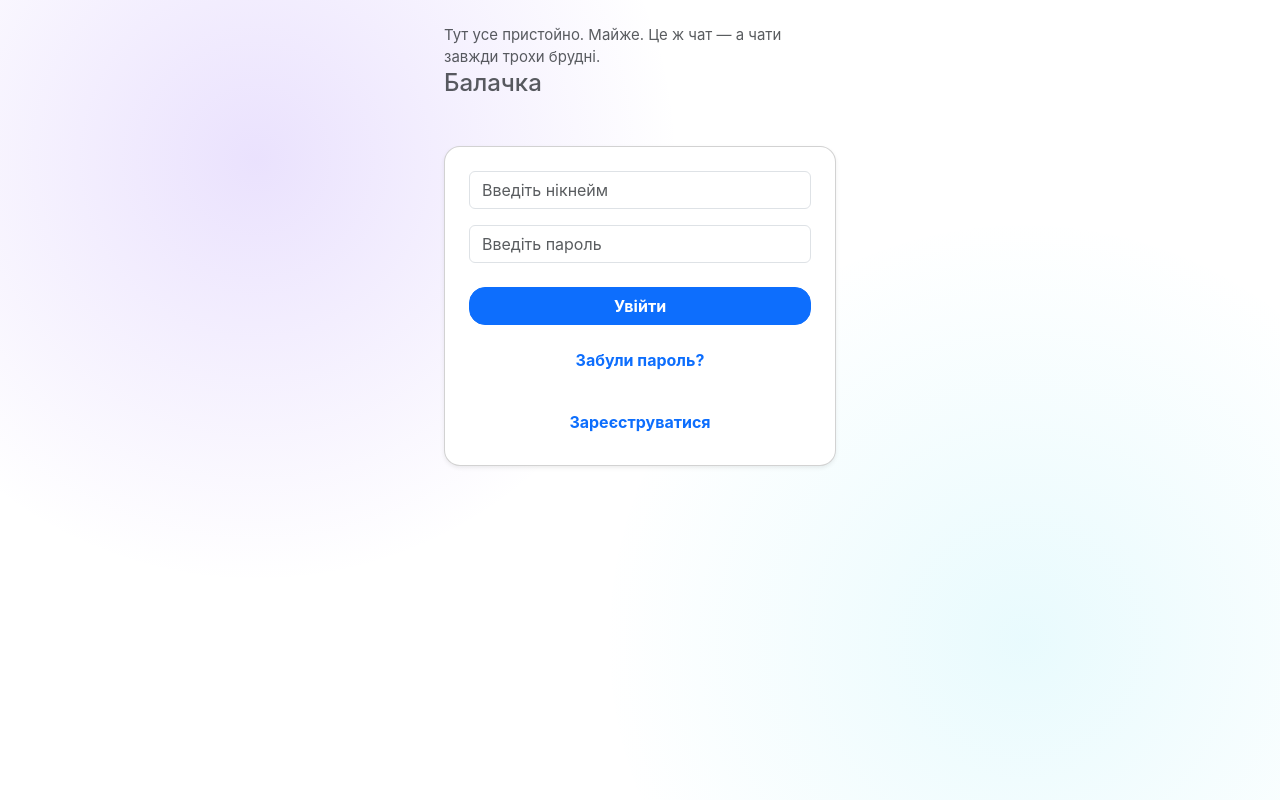
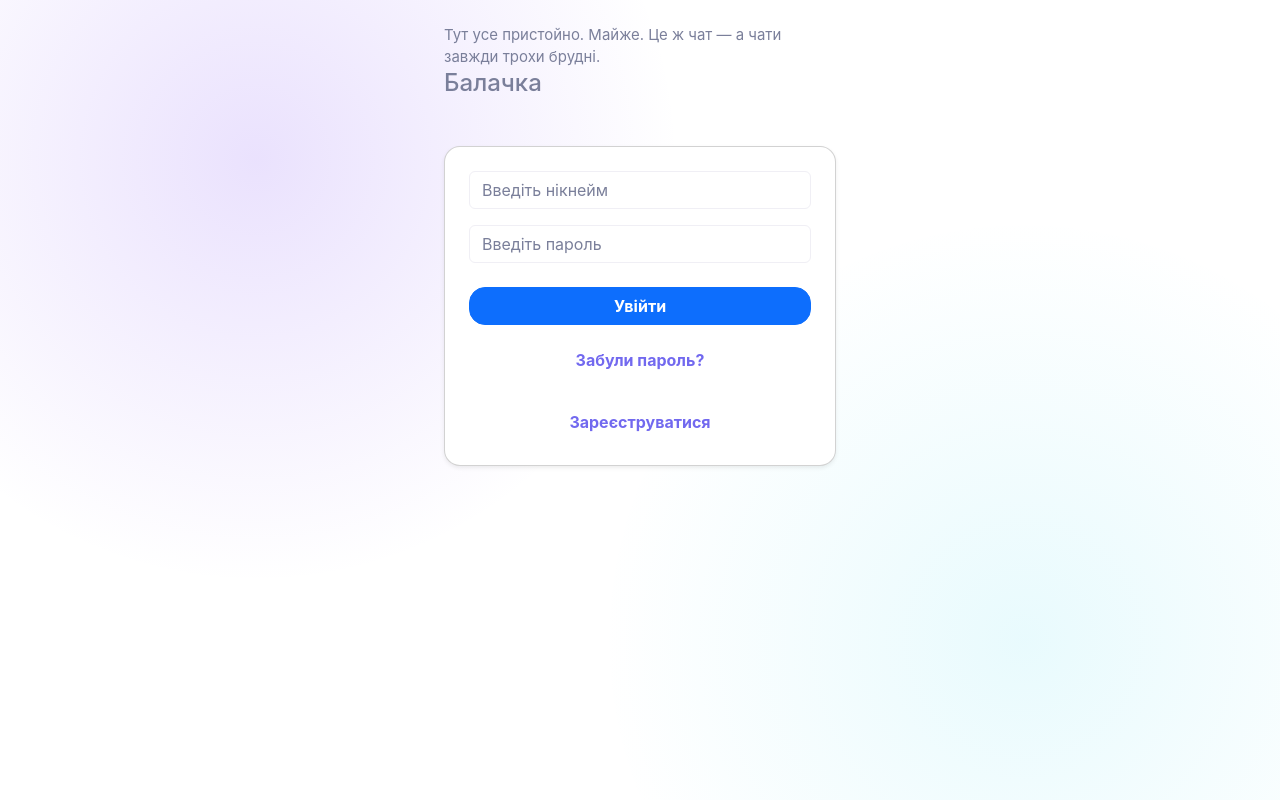
Before and after one commit to assinshells/chat-app, a React (Vite) app in the folder frontend/: page / in a window 1280 px wide. Built offline with nearby package versions, Linux system fonts and the light colour scheme; no server answers.

Commit message:
modified:   frontend/src/app/styles/_variable.css 	modified:   frontend/src/app/styles/app.css 	modified:   frontend/src/app/styles/sidebar-chat.css 	modified:   frontend/src/app/styles/sidebar-menu.css

```diff
--- a/frontend/src/app/styles/_variable.css
+++ b/frontend/src/app/styles/_variable.css
@@ -1,22 +1,25 @@
 :root {
+  --bs-white: #fff;
+  --bs-primary: #7269ef;
+  --bs-danger: #ef476f;
+  --bs-light: #e6ebf5;
+  --bs-dark: #343a40;
+  --bs-secondary-color: #7a7f9a;
+  --bs-secondary-bg: #f5f7fb;
+  --bs-sidebar-sub-bg: #f5f7fb;
 
-  --danger: #f46a6a;
-  --light: #e6ebf5;
-  --secondary-color: #7a7f9a;
-  --sidebar-sub-bg: #f5f7fb;
+  --bs-font-family:
+    Inter, -apple-system, Segoe UI, Roboto, Arial, sans-serif;
+  --bs-background-color: #fff;
+  --bs-font-color: #495057;
+  --bs-font-size: 0.9357rem;
+  --bs-font-weight: 400;
+  --bs-line-height: 1.5;
 
-  --body-font-family: Inter, -apple-system, Segoe UI, Roboto, Arial, sans-serif;
-  --body-background-color: #fff;
-  --body-font-color: #495057;
-  --body-font-size: 0.9357rem;
-  --body-font-weight: 400;
-  --body-line-height: 1.5;
+  --bs-border-color: #f0eff5;
 
-  --border-color: #f0eff5;
-
-  --sidebar-menu-bg: #fff;
-  --sidebar-menu-item-color: #878a92;
-  --sidebar-menu-item-active-bg: #f7f7ff;
-  --sidebar-menu-item-active-color: var(--primary);
-
+  --bs-sidebar-menu-bg: #fff;
+  --bs-sidebar-menu-item-color: #878a92;
+  --bs-sidebar-menu-item-active-bg: #f7f7ff;
+  --bs-sidebar-menu-item-active-color: var(--bs-primary);
 }
--- a/frontend/src/app/styles/app.css
+++ b/frontend/src/app/styles/app.css
@@ -9,11 +9,11 @@
 body {
   min-height: 100vh;
   margin: 0;
-  font-family: var(--body-font-family);
-  color: var(--body-font-color);
-  font-size: var(--body-font-size);
-  font-weight: var(--body-font-weight);
-  line-height: var(--body-line-height);
+  font-family: var(--bs-font-family);
+  color: var(--bs-font-color);
+  font-size: var(--bs-font-size);
+  font-weight: var(--bs-font-weight);
+  line-height: var(--bs-line-height);
   background:
     radial-gradient(
       circle at 20% 20%,
@@ -25,7 +25,7 @@ body {
       rgba(34, 211, 238, 0.1),
       transparent 35%
     ),
-    var(--body-background-color);
+    var(--bs-background-color);
 }
 .dropdown-toggle.arrow-none::after,
 .dropup .dropdown-toggle.arrow-none::after,
--- a/frontend/src/app/styles/sidebar-chat.css
+++ b/frontend/src/app/styles/sidebar-chat.css
@@ -3,7 +3,7 @@
    ========================================================= */
 .chat-leftsidebar {
   height: 100vh;
-  background-color: var(--sidebar-sub-bg);
+  background-color: var(--bs-sidebar-sub-bg);
 }
 @media (min-width: 992px) {
   .chat-leftsidebar {
@@ -12,7 +12,7 @@
   }
 }
 .chat-leftsidebar .user-status-box {
-  background-color: var(--light);
+  background-color: var(--bs-light);
   padding: 8px;
   border-radius: 8px;
   text-align: center;
@@ -46,20 +46,20 @@
   margin: 0;
 }
 .chat-list li.active a {
-  background-color: var(--light);
+  background-color: var(--bs-light);
 }
 .chat-list li a {
   position: relative;
   display: block;
   padding: 15px 20px;
-  color: var(--secondary-color);
+  color: var(--bs-secondary-color);
   -webkit-transition: all 0.4s;
   transition: all 0.4s;
-  border-top: 1px solid var(--sidebar-sub-bg);
+  border-top: 1px solid var(--bs-sidebar-sub-bg);
   border-radius: 4px;
 }
 .chat-list li a:hover {
-  background-color: var(--light);
+  background-color: var(--bs-light);
 }
 .chat-list li .chat-user-message {
   font-size: 14px;
--- a/frontend/src/app/styles/sidebar-menu.css
+++ b/frontend/src/app/styles/sidebar-menu.css
@@ -6,7 +6,7 @@
   max-width: 75px;
   height: 100vh;
   min-height: 570px;
-  background-color: var(--sidebar-menu-bg);
+  background-color: var(--bs-sidebar-menu-bg);
   display: -webkit-box;
   display: -ms-flexbox;
   display: flex;
@@ -22,7 +22,7 @@
     min-width: 100%;
     min-height: auto;
     display: block;
-    border-top: 1px solid var(--border-color);
+    border-top: 1px solid var(--bs-border-color);
   }
 }
 .side-menu .navbar-brand-box {
@@ -58,7 +58,7 @@
 .side-menu-nav .nav-item .nav-link {
   text-align: center;
   font-size: 24px;
-  color: var(--sidebar-menu-item-color);
+  color: var(--bs-sidebar-menu-item-color);
   width: 56px;
   height: 56px;
   line-height: 56px;
@@ -75,10 +75,10 @@
   }
 }
 .side-menu-nav .nav-item .nav-link.active {
-  background-color: var(--sidebar-menu-item-active-bg);
-  color: var(--sidebar-menu-item-active-color);
+  background-color: var(--bs-sidebar-menu-item-active-bg);
+  color: var(--bs-sidebar-menu-item-active-color);
 }
 .side-menu-nav .nav-item.show > .nav-link {
-  background-color: var(--sidebar-menu-item-active-bg);
-  color: var(--sidebar-menu-item-active-color);
+  background-color: var(--bs-sidebar-menu-item-active-bg);
+  color: var(--bs-sidebar-menu-item-active-color);
 }
```
